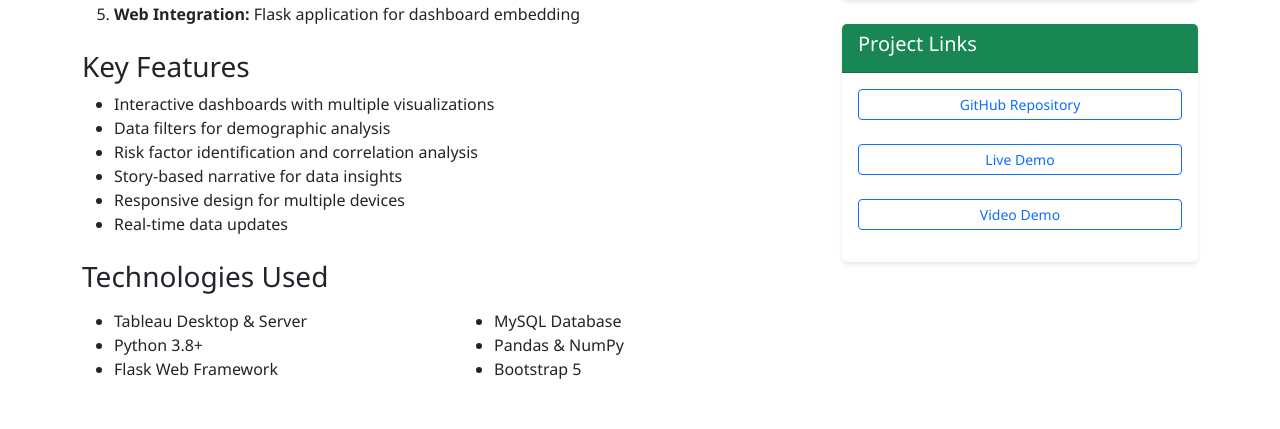
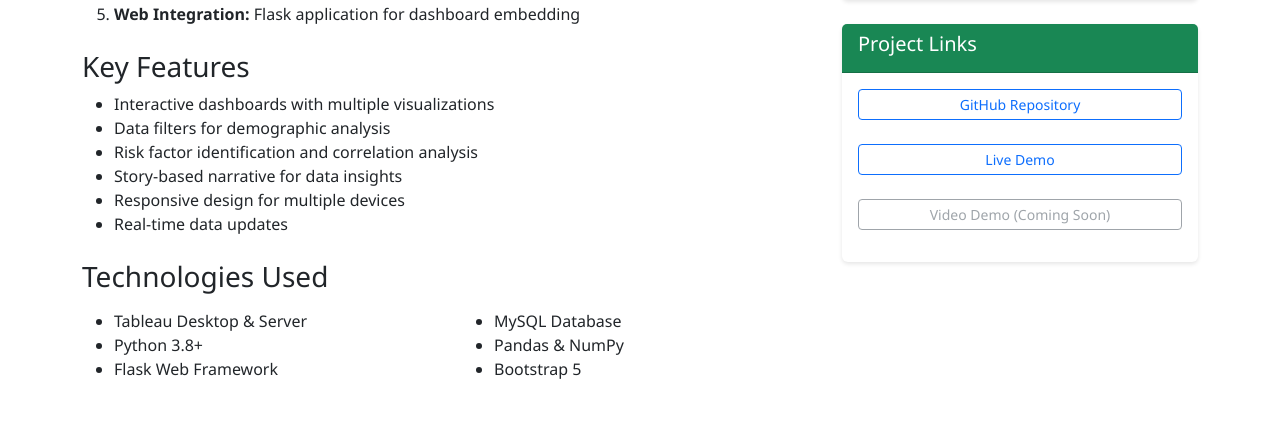
Before and after one commit to arpitpandey0307/Heart-disease-analysis, a Flask app: page /about in a window 1280 px wide. Shown: the part 489-918 px from the top of the page. Run offline with Flask 3, Linux system fonts and the light colour scheme.

Commit message:
feat: Add live demo links and make buttons clickable

```diff
--- a/flask_app/templates/about.html
+++ b/flask_app/templates/about.html
@@ -70,9 +70,9 @@
                     <h5>Project Links</h5>
                 </div>
                 <div class="card-body">
-                    <p><a href="#" class="btn btn-sm btn-outline-primary w-100 mb-2">GitHub Repository</a></p>
-                    <p><a href="#" class="btn btn-sm btn-outline-primary w-100 mb-2">Live Demo</a></p>
-                    <p><a href="#" class="btn btn-sm btn-outline-primary w-100">Video Demo</a></p>
+                    <p><a href="https://github.com/arpitpandey0307/Heart-disease-analysis" target="_blank" class="btn btn-sm btn-outline-primary w-100 mb-2">GitHub Repository</a></p>
+                    <p><a href="https://heart-disease-analysis.vercel.app" target="_blank" class="btn btn-sm btn-outline-primary w-100 mb-2">Live Demo</a></p>
+                    <p><a href="#" class="btn btn-sm btn-outline-secondary w-100 disabled">Video Demo (Coming Soon)</a></p>
                 </div>
             </div>
         </div>
```
Also changed, not shown: README.md.
